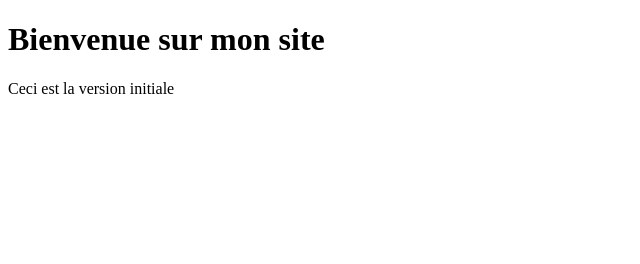
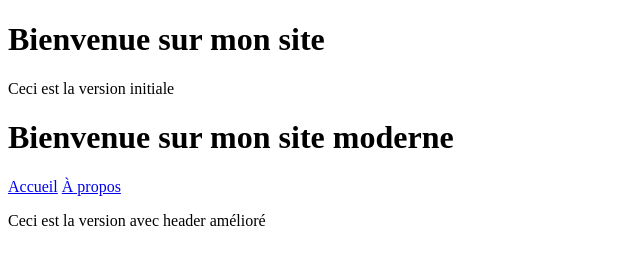
Before and after one commit to saidaaitzine532-code/-tp-conflit-git, a plain HTML site: page index.html in a window 1280 px wide. Shown: the whole page, without its empty margins (0-640 px from the left). Drawn offline with Linux system fonts and the light colour scheme.

Commit message:
Ajout du header avec navigation

```diff
--- a/index.html
+++ b/index.html
@@ -9,3 +9,21 @@
  <p>Ceci est la version initiale</p>
  </body>
  </html>
+ <!DOCTYPE html>
+ <html lang="fr">
+ <head>
+ <meta charset="UTF-8">
+ <title>Mon Site Web - Header Amélioré</title>
+ </head>
+ <body>
+ <header>
+ <h1>
+ Bienvenue sur mon site moderne</h1>
+ <nav>
+ <a href="#home">Accueil</a>
+ <a href="#about">À propos</a>
+ </nav>
+ </header>
+ <p>Ceci est la version avec header amélioré</p>
+ </body>
+ </html>
```
